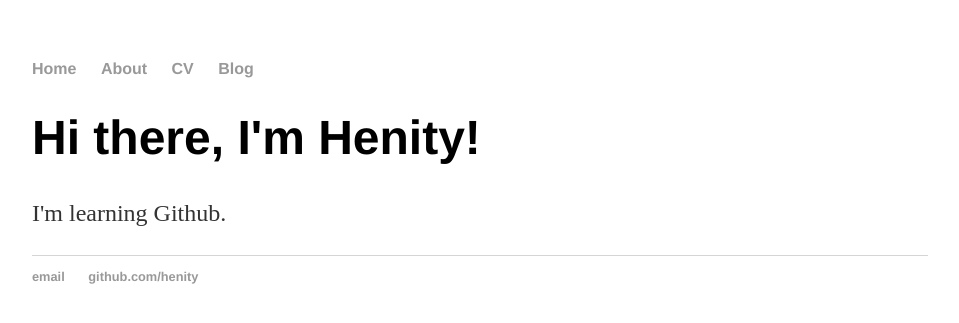
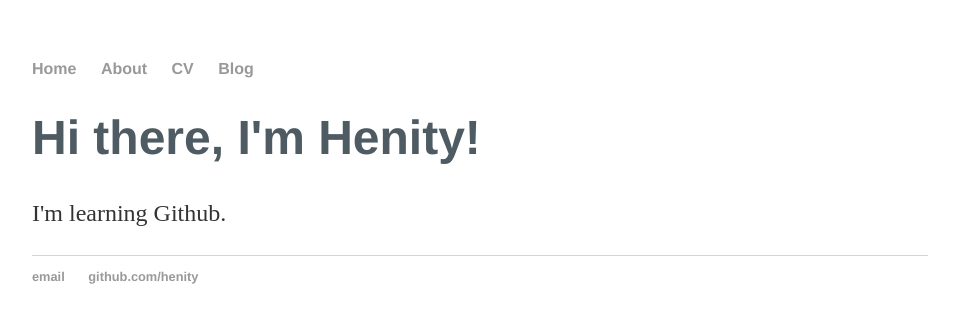
Before and after one commit to Henity/henity.github.io, a Jekyll site: the page built from index.html, in a window 1280 px wide. Shown: the top 323 px of the page, without its empty margins (160-1119 px from the left). Built offline with Jekyll 4.4.1, drawn with Linux system fonts in a browser that asks for light colours.

Commit message:
cosmetic
sept 4-2017

```diff
--- a/css/main.css
+++ b/css/main.css
@@ -22,6 +22,7 @@ a:hover {
 h1 {
     font-size: 3em;
     font-family:'Helvetica', 'Arial', 'Sans-Serif';
+    color: #4E5B63;
 }
 p {
     font-size: 1.5em;
```
